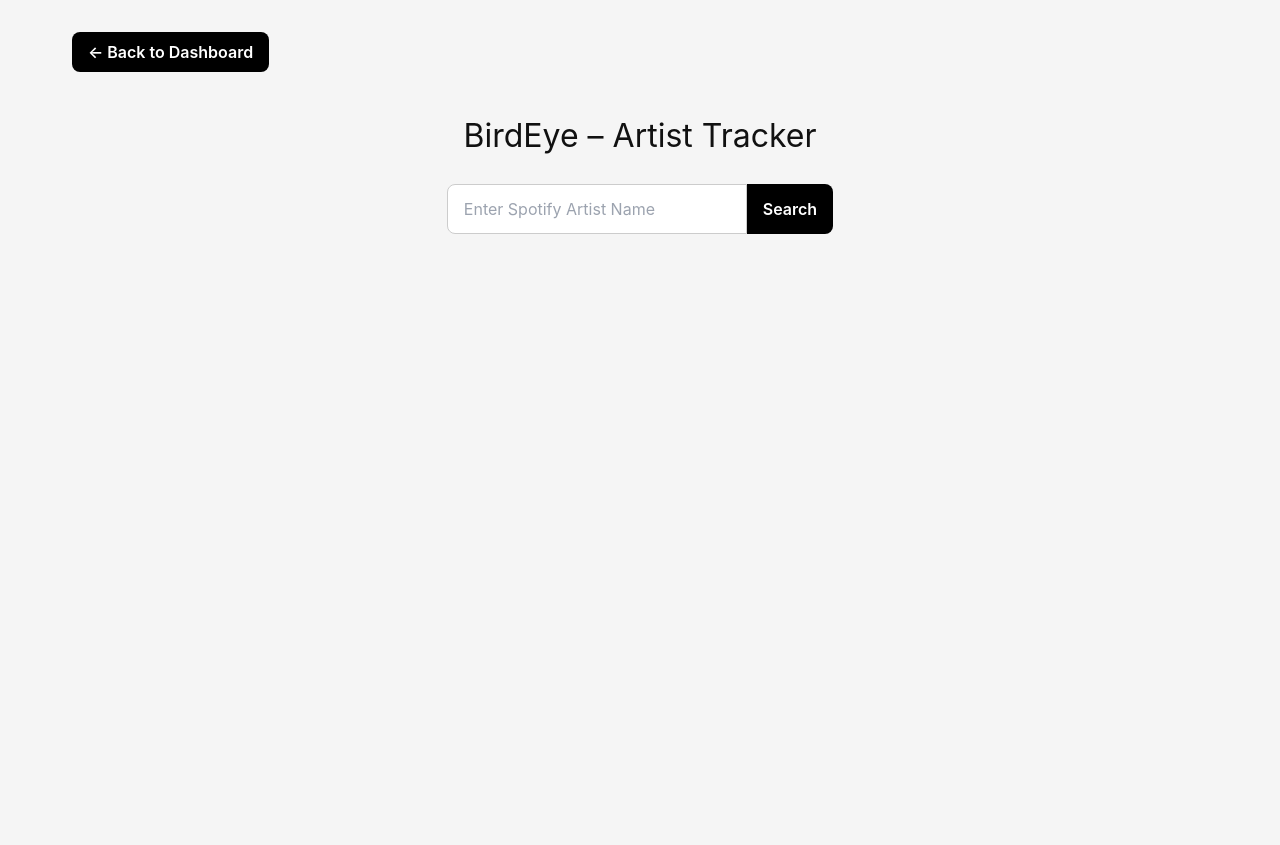
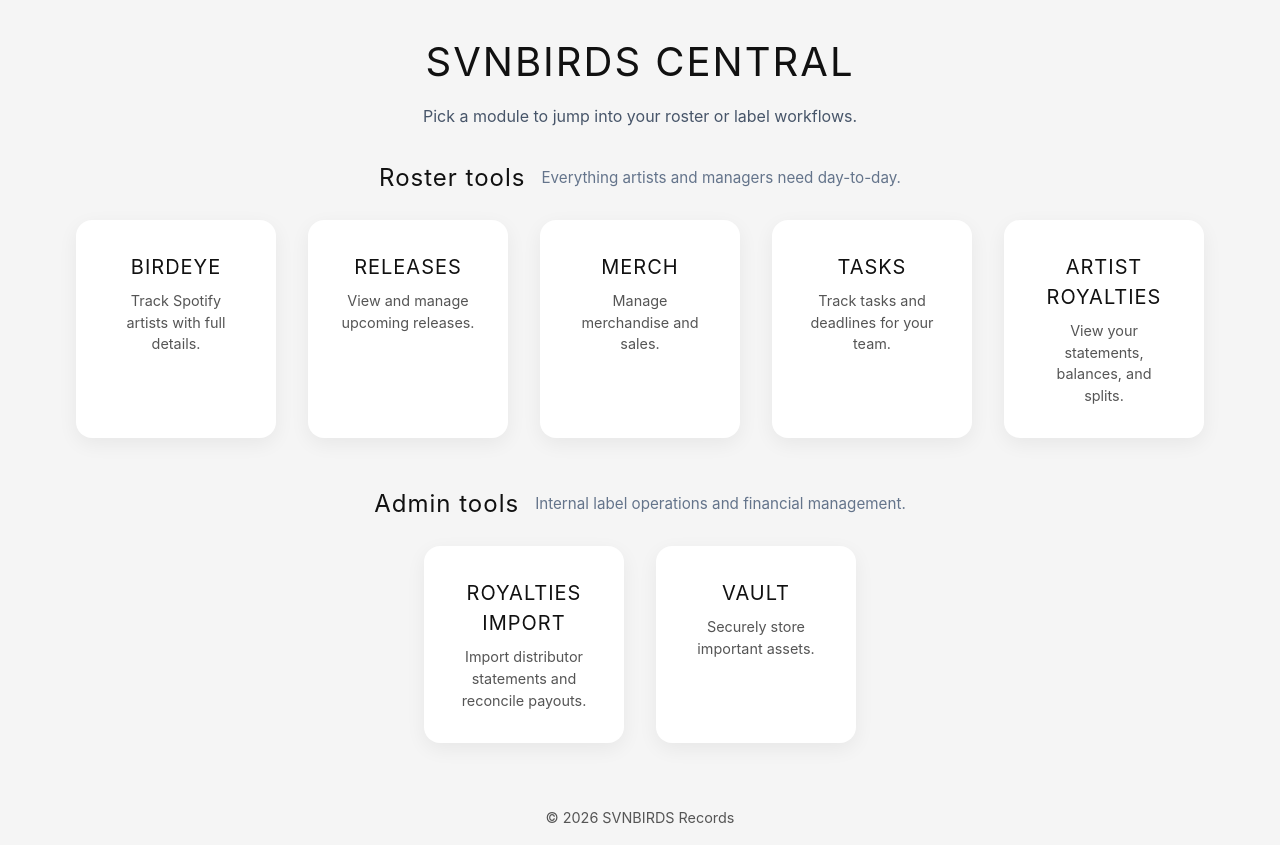
Before and after one commit to JustKhayyat/svnbirds-tracker, a Next.js app: page /birdeye in a window 1280 px wide. Before the commit the page ends 800 px from the top, so only its background shows below. Built offline with nearby package versions, Linux system fonts and the light colour scheme.

Commit message:
Refactor BirdEye component into Dashboard with modules

```diff
--- a/pages/birdeye.js
+++ b/pages/birdeye.js
@@ -1,206 +1,87 @@
-import Image from "next/image";
-import { useEffect, useState } from "react";
 import Link from "next/link";
-import styles from "../styles/BirdEye.module.css";
+import styles from "../styles/Home.module.css";
 
-const DEFAULT_AVATAR = "/default-avatar.svg";
+const rosterModules = [
+  {
+    name: "BIRDEYE",
+    description: "Track Spotify artists with full details.",
+    link: "/birdeye",
+  },
+  {
+    name: "RELEASES",
+    description: "View and manage upcoming releases.",
+    link: "/releases",
+  },
+  {
+    name: "MERCH",
+    description: "Manage merchandise and sales.",
+    link: "/merch",
+  },
+  {
+    name: "TASKS",
+    description: "Track tasks and deadlines for your team.",
+    link: "/tasks",
+  },
+  {
+    name: "ARTIST ROYALTIES",
+    description: "View your statements, balances, and splits.",
+    link: "/artist/dashboard",
+  },
+];
 
-export default function BirdEye() {
-  const [artistName, setArtistName] = useState("");
-  const [artists, setArtists] = useState([]);
-  const [selected, setSelected] = useState(null);
-  const [topTracks, setTopTracks] = useState([]);
-  const [albums, setAlbums] = useState([]);
-  const [relatedArtists, setRelatedArtists] = useState([]);
-  const [loading, setLoading] = useState(false);
-  const [error, setError] = useState(null);
+const adminModules = [
+  {
+    name: "ROYALTIES IMPORT",
+    description: "Import distributor statements and reconcile payouts.",
+    link: "/royalties/import",
+  },
+  {
+    name: "VAULT",
+    description: "Securely store important assets.",
+    link: "/vault", // Changed from "#" to "/vault"
+  },
+];
 
-  const fetchArtists = async () => {
-    if (!artistName.trim()) return;
-    setLoading(true);
-    setError(null);
-    setSelected(null);
-    setArtists([]);
-    setTopTracks([]);
-    setAlbums([]);
-    setRelatedArtists([]);
-
-    try {
-      const res = await fetch(`/api/fetchSpotify?name=${encodeURIComponent(artistName)}`);
-      const data = await res.json();
-
-      if (res.ok && data.length > 0) {
-        setArtists(data);
-      } else {
-        setError(data.error || "No artists found");
-      }
-    } catch (err) {
-      console.error(err);
-      setError("Error fetching artists");
-    } finally {
-      setLoading(false);
-    }
-  };
-
-  const fetchFullArtistInfo = async (artistId) => {
-    setLoading(true);
-    try {
-      const [artistRes, topTracksRes, albumsRes, relatedRes] = await Promise.all([
-        fetch(`/api/getArtist?id=${artistId}`).then((r) => r.json()),
-        fetch(`/api/getTopTracks?id=${artistId}`).then((r) => r.json()),
-        fetch(`/api/getAlbums?id=${artistId}`).then((r) => r.json()),
-        fetch(`/api/getRelatedArtists?id=${artistId}`).then((r) => r.json()),
-      ]);
-
-      setSelected(artistRes);
-      setTopTracks(topTracksRes.tracks || []);
-      setAlbums(albumsRes.items || []);
-      setRelatedArtists(relatedRes.artists || []);
-    } catch (err) {
-      console.error(err);
-      setError("Error fetching full artist info");
-    } finally {
-      setLoading(false);
-    }
+export default function Dashboard() {
+  const renderModuleCard = (module) => {
+    return (
+      <Link key={module.name} href={module.link} className={styles.module}>
+        <h3>{module.name}</h3>
+        <p>{module.description}</p>
+      </Link>
+    );
   };
 
   return (
-    <div className={styles.trackerPage}>
-      {/* Back to Dashboard */}
-      <div style={{ width: "100%", textAlign: "left", marginBottom: "1rem" }}>
-        <Link href="/dashboard">
-          <button className={styles.backButton}>← Back to Dashboard</button>
-        </Link>
-      </div>
+    <div className={styles.dashboard}>
+      <header className={styles.header}>
+        <h1>SVNBIRDS CENTRAL</h1>
+        <p className={styles.tagline}>Pick a module to jump into your roster or label workflows.</p>
+      </header>
 
-      {/* Centered Title */}
-      <h1 className={styles.pageTitle}>BirdEye – Artist Tracker</h1>
+      <main className={styles.main}>
+        <section className={styles.section}>
+          <div className={styles.sectionHeader}>
+            <h2>Roster tools</h2>
+            <p>Everything artists and managers need day-to-day.</p>
+          </div>
+          <div className={styles.modulesContainer}>
+            {rosterModules.map((module) => renderModuleCard(module))}
+          </div>
+        </section>
 
-      {/* Search */}
-      <div className={styles.searchBar}>
-        <input
-          type="text"
-          placeholder="Enter Spotify Artist Name"
-          value={artistName}
-          onChange={(e) => setArtistName(e.target.value)}
-        />
-        <button onClick={fetchArtists}>{loading ? "Searching..." : "Search"}</button>
-      </div>
+        <section className={styles.section}>
+          <div className={styles.sectionHeader}>
+            <h2>Admin tools</h2>
+            <p>Internal label operations and financial management.</p>
+          </div>
+          <div className={styles.modulesContainer}>
+            {adminModules.map((module) => renderModuleCard(module))}
+          </div>
+        </section>
+      </main>
 
-      {error && <p className={styles.error}>{error}</p>}
-
-      {/* Artist cards */}
-      {!selected && artists.length > 0 && (
-        <div className={styles.grid}>
-          {artists.map((a) => (
-            <div
-              key={a.id}
-              className={styles.card}
-              onClick={() => fetchFullArtistInfo(a.id)}
-            >
-              <Image
-                src={a.images?.[0]?.url || DEFAULT_AVATAR}
-                alt={a.name}
-                width={100}
-                height={100}
-              />
-              <h3>{a.name}</h3>
-              <p>{a.followers?.total?.toLocaleString()} followers</p>
-              <p>{a.genres?.join(", ")}</p>
-            </div>
-          ))}
-        </div>
-      )}
-
-      {/* Full artist info */}
-      {selected && (
-        <div className={styles.detail}>
-          <Image
-            src={selected.images?.[0]?.url || DEFAULT_AVATAR}
-            alt={selected.name}
-            width={180}
-            height={180}
-          />
-          <div className={styles.artistInfo}>
-            <h2>{selected.name}</h2>
-            <p>Followers: {selected.followers?.total?.toLocaleString() ?? 0}</p>
-            <p>Genres: {selected.genres?.join(", ") || "N/A"}</p>
-            <p>Popularity: {selected.popularity ?? "N/A"}/100</p>
-            <a href={selected.external_urls?.spotify} target="_blank" rel="noreferrer" className={styles.button}>
-              Open in Spotify
-            </a>
-
-            {/* Top Tracks */}
-            <div className={styles.section}>
-              <h3>Top Tracks</h3>
-              {topTracks.map((track) => (
-                <div key={track.id} className={styles.track}>
-                  <Image
-                    src={track.album?.images?.[0]?.url || DEFAULT_AVATAR}
-                    alt={track.name}
-                    width={300}
-                    height={300}
-                  />
-                  <p>
-                    {track.name}
-                    {track.album?.name ? ` — ${track.album.name}` : ""}
-                  </p>
-                  {track.preview_url && <audio controls src={track.preview_url}></audio>}
-                  {track.external_urls?.spotify && (
-                    <a href={track.external_urls.spotify} target="_blank" rel="noreferrer">Listen</a>
-                  )}
-                </div>
-              ))}
-            </div>
-
-            {/* Albums */}
-            <div className={styles.section}>
-              <h3>Albums</h3>
-              {albums.map((album) => (
-                <div key={album.id} className={styles.albumCard}>
-                  <Image
-                    src={album.images?.[0]?.url || DEFAULT_AVATAR}
-                    alt={album.name}
-                    width={300}
-                    height={300}
-                  />
-                  <p>
-                    {album.name}
-                    {album.release_date ? ` (${album.release_date.split("-")[0]})` : ""}
-                  </p>
-                  {album.external_urls?.spotify && (
-                    <a href={album.external_urls.spotify} target="_blank" rel="noreferrer">Listen</a>
-                  )}
-                </div>
-              ))}
-            </div>
-
-            {/* Related Artists */}
-            <div className={styles.section}>
-              <h3>Related Artists</h3>
-              {relatedArtists.map((ra) => (
-                <div key={ra.id} className={styles.relatedCard}>
-                  <Image
-                    src={ra.images?.[0]?.url || DEFAULT_AVATAR}
-                    alt={ra.name}
-                    width={300}
-                    height={300}
-                  />
-                  <p>{ra.name}</p>
-                  <p>{ra.genres?.length ? ra.genres.join(", ") : "N/A"}</p>
-                  {ra.external_urls?.spotify && (
-                    <a href={ra.external_urls.spotify} target="_blank" rel="noreferrer">View</a>
-                  )}
-                </div>
-              ))}
-            </div>
-
-            <button className={styles.secondaryButton} onClick={() => setSelected(null)}>
-              ← Back to results
-            </button>
-          </div>
-        </div>
-      )}
+      <footer className={styles.footer}>© 2026 SVNBIRDS Records</footer>
     </div>
   );
 }
```
